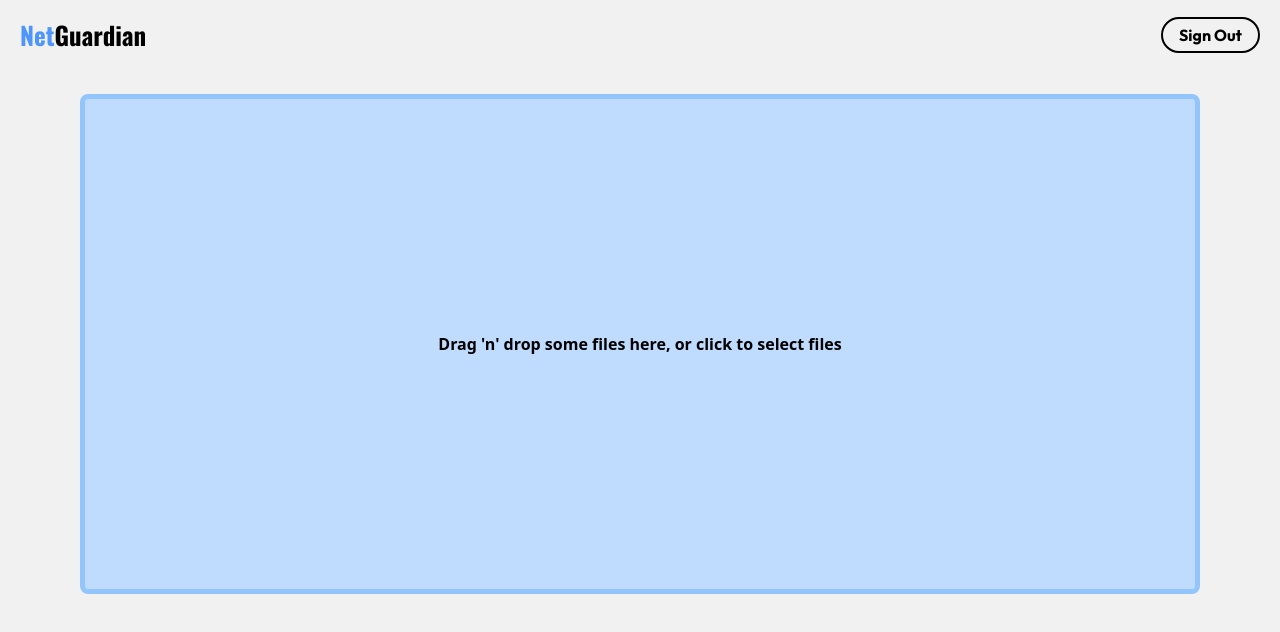
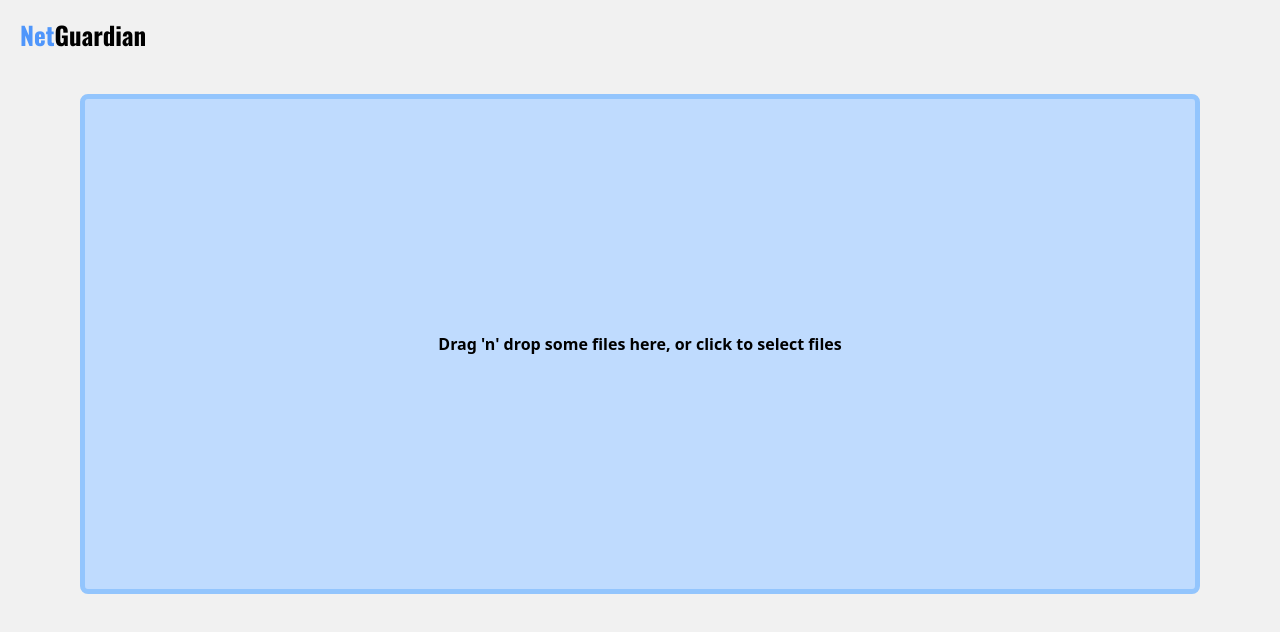
Before and after one commit to AkshayO3/netGuardian, a Next.js app in the folder client/: page /upload in a window 1280 px wide. Shown: the top 632 px of the page. Built offline with nearby package versions, Linux system fonts and the light colour scheme.

Commit message:
Update Nav.jsx

```diff
--- a/client/src/app/components/Nav.jsx
+++ b/client/src/app/components/Nav.jsx
@@ -3,29 +3,12 @@ import { useState } from 'react';
 import Link from 'next/link';
 
 const Nav = () => {
-  const [isLoggedIn, setIsLoggedIn] = useState(true)
-
-  const handleLogin = () => {
-    //
-    setIsLoggedIn(true)
-  }
-  const handleLogout = () => {
-    setIsLoggedIn(false)
-  }
-  const onSignOut = () => {
-    console.log("Signin out")
-  }
   return (
     <nav className='flex justify-between items-center'>
       <div className="logo font-oswald-title mx-5 mt-4">
         <span className="text-[#4F96FB]">Net</span>
         <span className="text-black">Guardian</span>
       </div>
-      {isLoggedIn ? (
-        <Link href="/" className='mr-5 border-black border-solid border-[2px] flex px-4 py-1 mt-4 rounded-full hover:bg-black hover:text-white signin'>
-          <button onClick={onSignOut} className='font-outfit font-bold'>Sign Out</button>
-        </Link>
-      ) : null}
     </nav>
   );
 };
```
